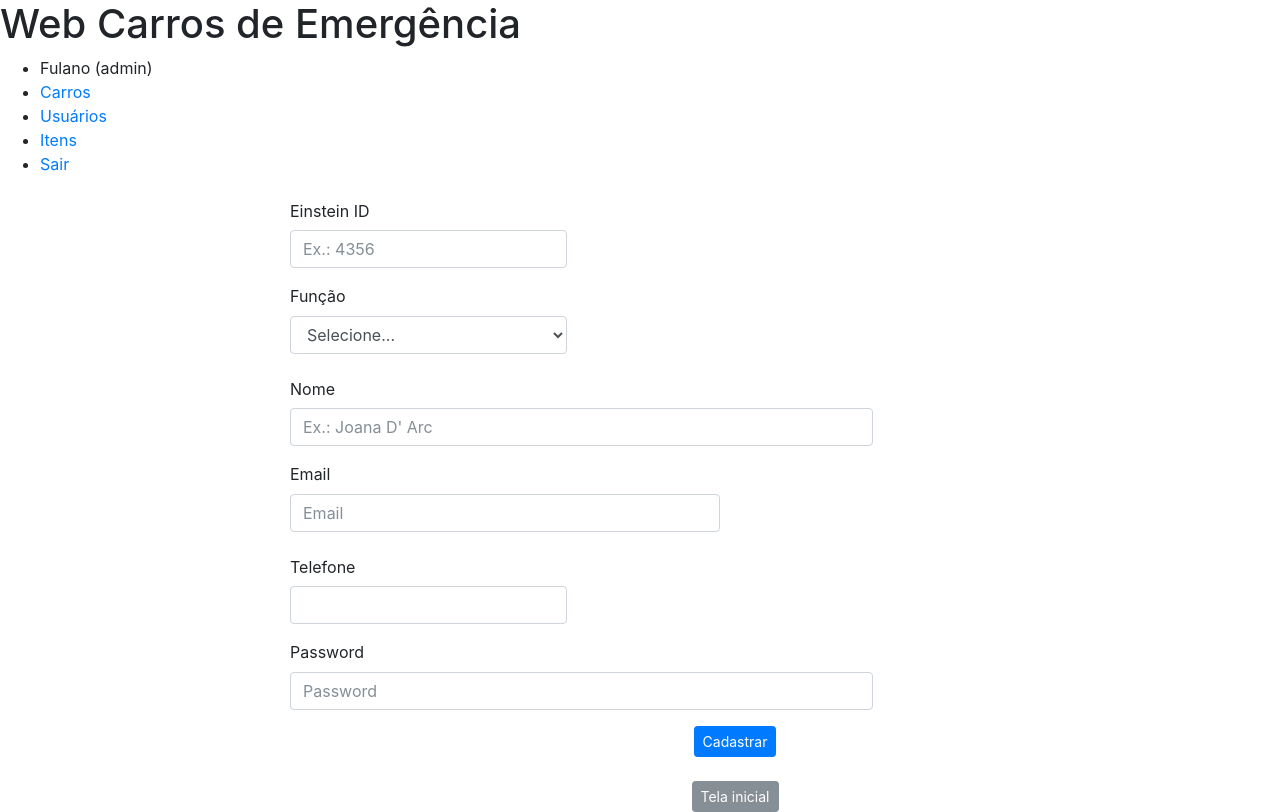
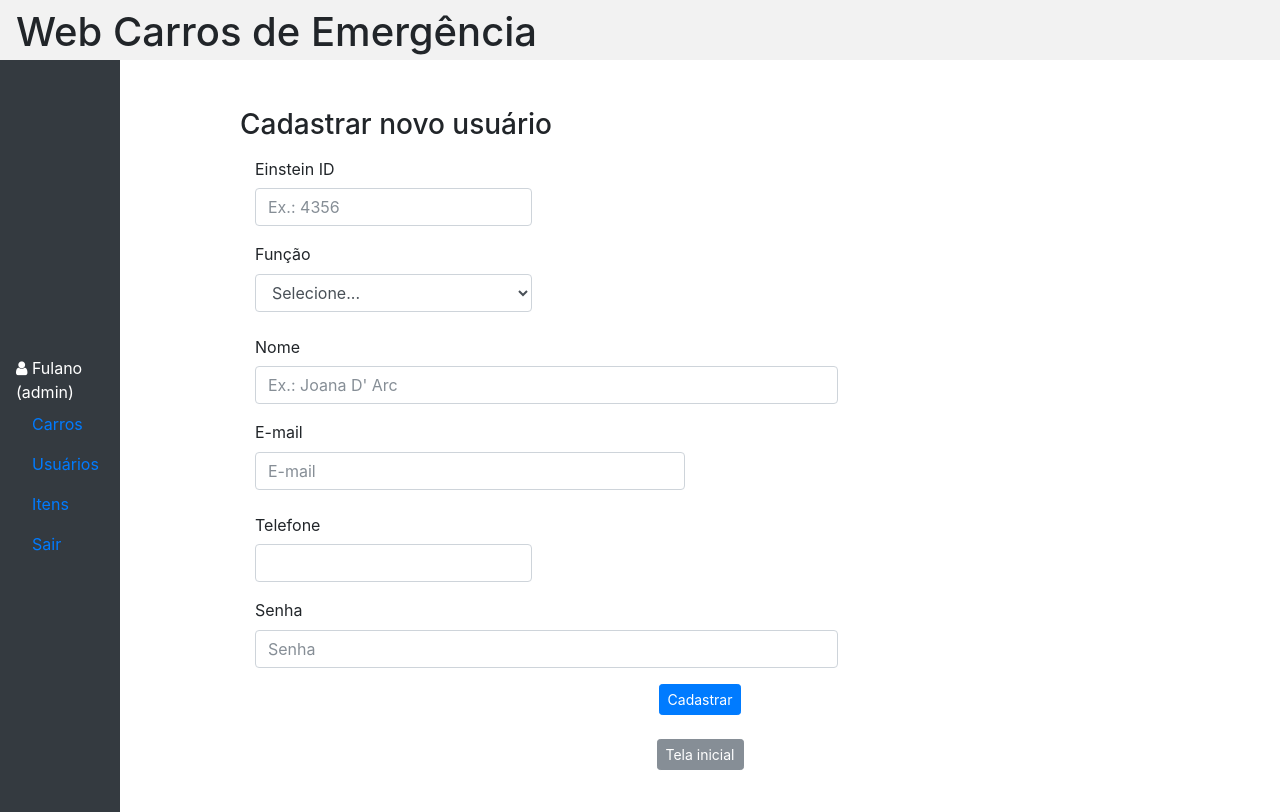
Before and after one commit to ligiakb/Telas-html, a plain HTML site: page web/cadastro_novo_usuario.html in a window 1280 px wide. Drawn offline with nearby package versions, Linux system fonts and the light colour scheme.

Commit message:
cadastro novo usuário

```diff
--- a/web/cadastro_novo_usuario.html
+++ b/web/cadastro_novo_usuario.html
@@ -6,39 +6,45 @@ and open the template in the editor.
 -->
 <html>
     <head>
-        <title>TODO supply a title</title>
+    <title>Web Carros de Emergência</title>
     <meta charset="UTF-8">
     <meta name="viewport" content="width=device-width, initial-scale=1.0">
-        <link rel="stylesheet" href="https://maxcdn.bootstrapcdn.com/bootstrap/4.0.0-beta.2/css/bootstrap.min.css" integrity="sha384-PsH8R72JQ3SOdhVi3uxftmaW6Vc51MKb0q5P2rRUpPvrszuE4W1povHYgTpBfshb" crossorigin="anonymous">
+    <link rel="stylesheet" href="https://maxcdn.bootstrapcdn.com/bootstrap/4.0.0-beta.2/css/bootstrap.min.css" integrity="sha384-PsH8R72JQ3SOdhVi3uxftmaW6Vc51MKb0q5P2rRUpPvrszuE4W1povHYgTpBfshb"
+        crossorigin="anonymous">
+    <link rel="stylesheet" href="stylesheets/font-awesome.css">
+    <link rel="stylesheet" href="stylesheets/styles.css">
 </head>
-    <header>
+
+<header class="navbar fixed-top navbar-light tgi-header">
     <h1>Web Carros de Emergência</h1>
 </header>
-    <nav>
-        <ul>
-        <li>Fulano (admin)</li>
-        <li><a href="./menu_enferm.html">Carros</a></li>
-        <li><a href="./menu_farma.html">Usuários</a></li>
-        <li><a href="#">Itens</a></li>
-        <li><a href="#">Sair</a></li>
+<!-- See bootstrap documentation for navbar positioning options. All classes used here are bootstrap defaults, with the exception of the ones starting with prefix 'tgi-' -->
+<nav class="navbar fixed-top navbar-dark bg-dark tgi-nav">
+    <ul class="nav">
+        <li class="nav-item">
+            <i class="fa fa-user"></i>
+            Fulano (admin)
+        </li>
+        <li class="nav-item">
+            <a class="nav-link active" href="#">Carros</a>
+        </li>
+        <li class="nav-item">
+            <a class="nav-link" href="#">Usuários</a>
+        </li>
+        <li class="nav-item">
+            <a class="nav-link" href="#">Itens</a>
+        </li>
+        <li class="nav-item">
+            <a class="nav-link" href="#">Sair</a>
+        </li>
     </ul>
 </nav>
 
-    <main>
-
-    </main>
-
-    <body>
-
-
+    <main class="tgi-main">
         <div class="container">
-
-            <div class="row">
-                <div class="col-2">
-
-                </div>
-
+            <div class="row justify-content-center">
                 <div class="col-10">
+                    <h3>Cadastrar novo usuário</h3>
                     <form>
                         <div class="form-group col-md-4">
                         <label class="col-form-label" for="formGroupExampleInput">Einstein ID</label>
@@ -61,8 +67,8 @@ and open the template in the editor.
                         </div>
 
                         <div class="form-group col-md-6">
-                        <label for="inputEmail4">Email</label>
-                        <input type="email" class="form-control" id="inputEmail4" placeholder="Email">
+                        <label for="inputEmail4">E-mail</label>
+                        <input type="email" class="form-control" id="inputEmail4" placeholder="E-mail">
                         </div>
 
                         <div class="form-group col-md-4">
@@ -71,8 +77,8 @@ and open the template in the editor.
                         </div>
 
                         <div class="form-group col-md-8">
-                        <label for="inputPassword3">Password</label>
-                        <input type="password" class="form-control" id="inputPassword3" placeholder="Password">
+                        <label for="inputPassword3">Senha</label>
+                        <input type="password" class="form-control" id="inputPassword3" placeholder="Senha">
                         </div>
                     </form>
                     <center><button type="button" class="btn btn-primary btn-sm">Cadastrar</button></center></br>
@@ -80,8 +86,8 @@ and open the template in the editor.
                 </div>
             </div>
         </div>
-        <div>
-        </div>
 
-    </body>
+    </main>
+
+
 </html>
```
Lines whose indentation alone changed are shown as unchanged.
